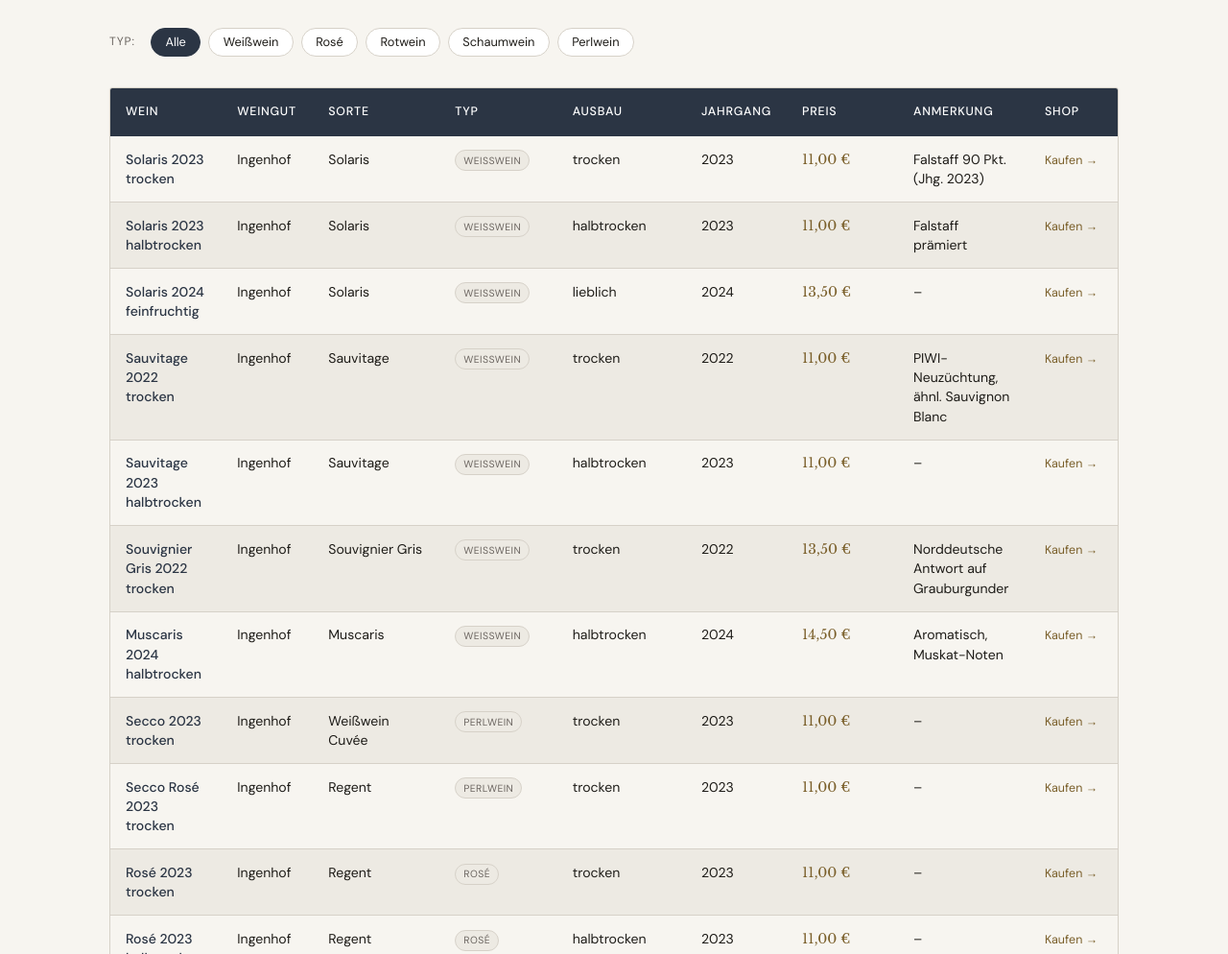
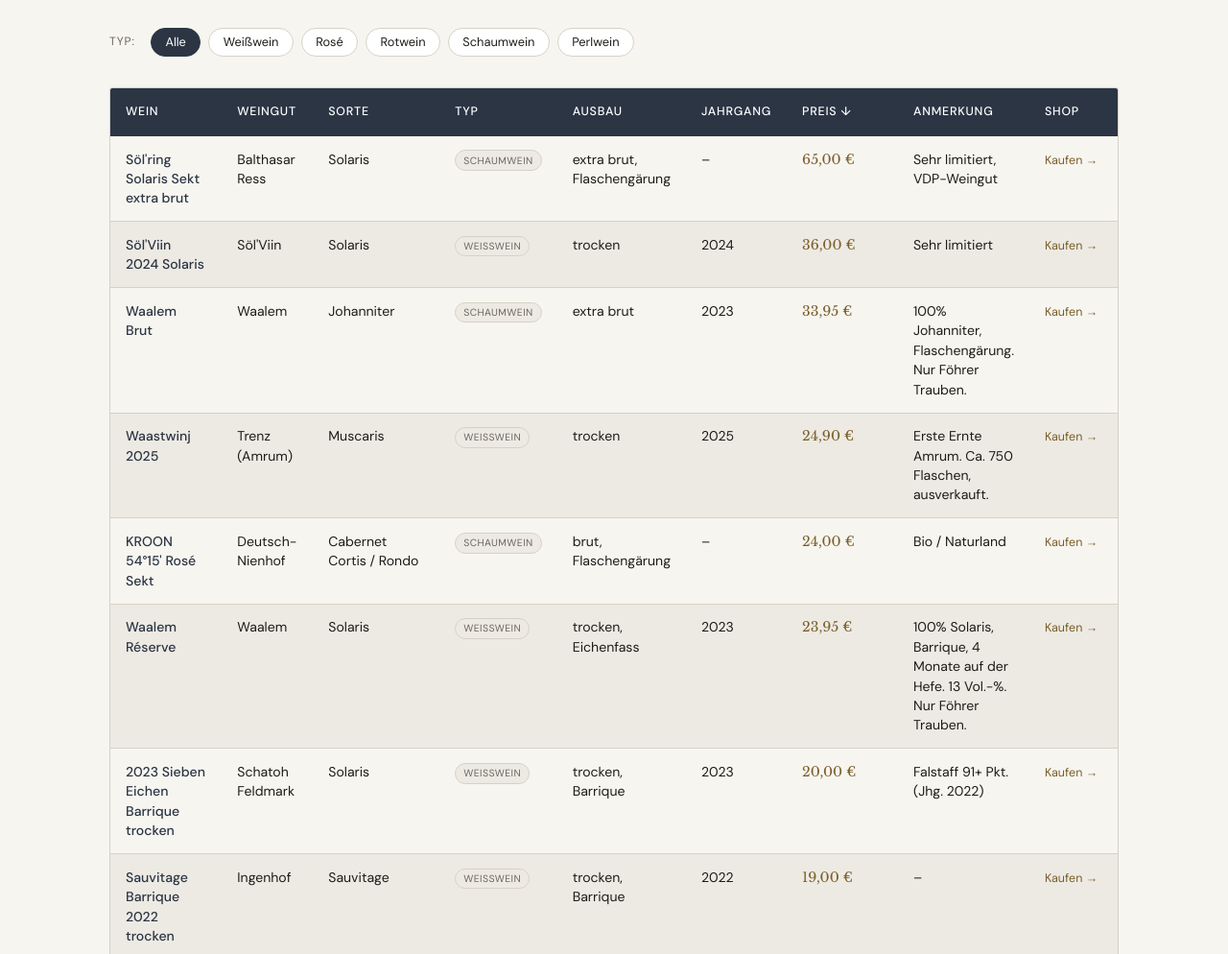
Before and after one commit to milez/weinbau-sh-website, a plain HTML site: page weine.html in a window 1280 px wide. Shown: the part 800-1794 px from the top of the page at 96% size. Drawn offline with Linux system fonts and the light colour scheme.

Commit message:
new contet

```diff
--- a/weine.html
+++ b/weine.html
@@ -169,8 +169,8 @@
   (function(){
     let allData = [];
     let activeFilter = 'alle';
-    let sortCol = null;
-    let sortDir = 1;
+    let sortCol = 'preis_eur';
+    let sortDir = -1;
 
     const TYP_MAP = { weiss:'Weißwein', rose:'Rosé', rot:'Rotwein', schaum:'Schaumwein', perl:'Perlwein' };
 
@@ -254,7 +254,12 @@
 
     fetch('data/weine.json')
       .then(r => r.json())
-      .then(data => { allData = data; render(); })
+      .then(data => {
+        allData = data;
+        const preisHeader = document.querySelector('thead th[data-col="preis_eur"]');
+        if(preisHeader) preisHeader.classList.add('sort-desc');
+        render();
+      })
       .catch(() => {
         document.getElementById('weine-tbody').innerHTML =
           '<tr><td colspan="9" style="padding:2rem;text-align:center;color:var(--color-muted);">Daten konnten nicht geladen werden. Bitte über lokalen Webserver öffnen.</td></tr>';
```
Also changed, not shown: index.html (+25 -19 lines), 2 other files.
